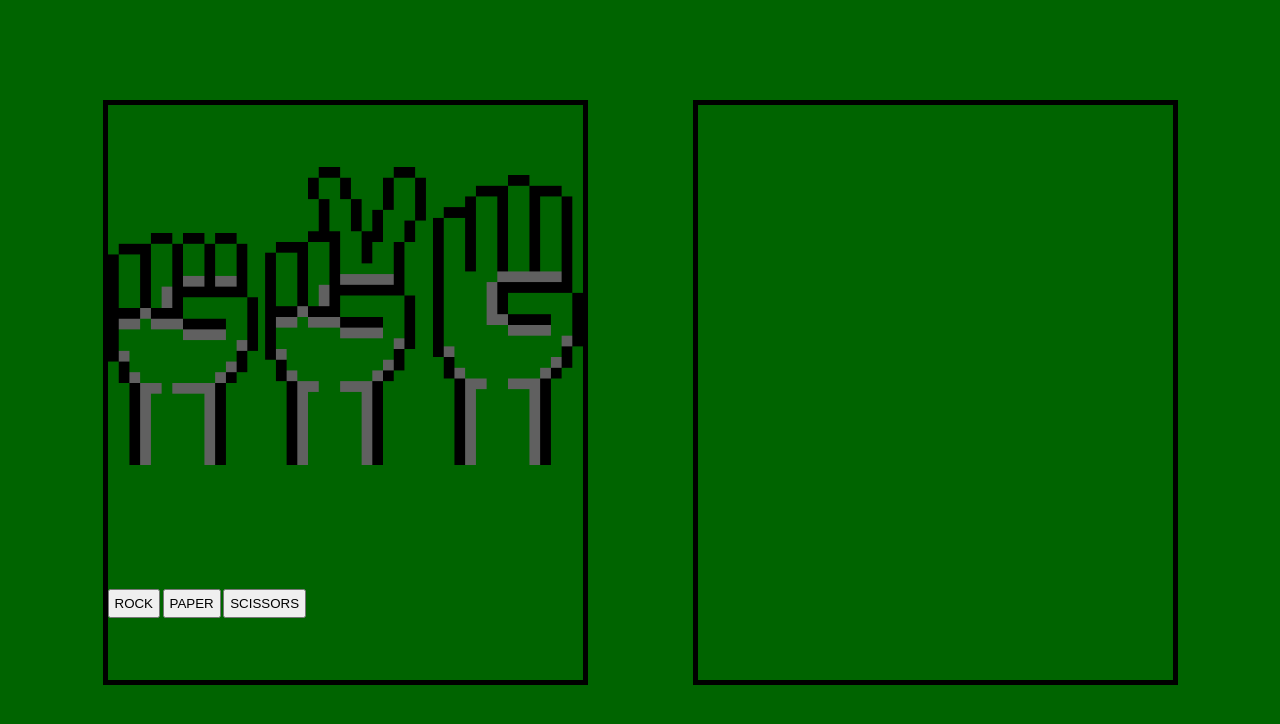
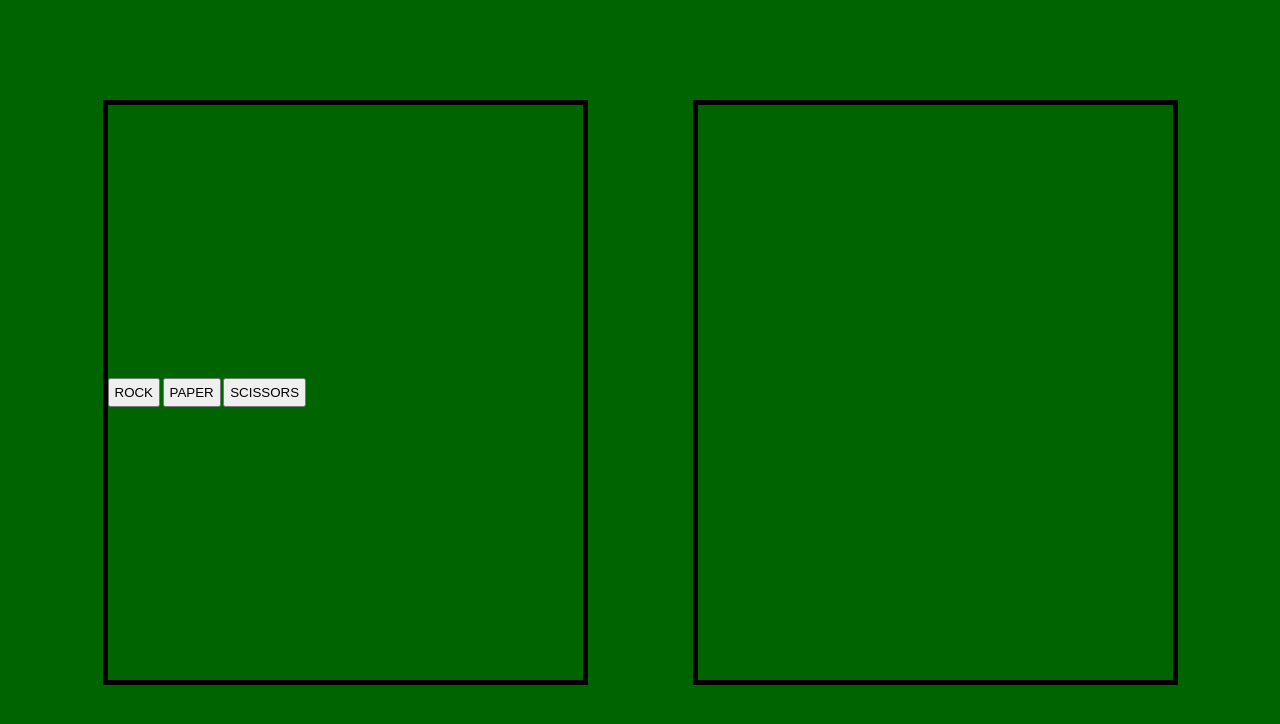
Before and after one commit to kailixie/odin-rock-paper-scissors, a plain HTML site: page index.html in a window 1280 px wide. Drawn offline with Linux system fonts and the light colour scheme.

Commit message:
Hide rock paper scissors choices

```diff
--- a/index.html
+++ b/index.html
@@ -14,7 +14,7 @@
 <div class="container">
 
   <div class="left">
-    <img id="choices" src="/img/choices.png"/>
+    <img id="choices" src="/img/choices.png" style="display: none;">
     <img id="leftPaper" src="/img/leftPaper.gif" style="display: none;"/>
     <img id="leftRock" src="/img/leftRock.gif" style="display:none;"/>
     <img id="leftScissors" src="/img/leftScissors.gif" style="display:none;"/>
```
